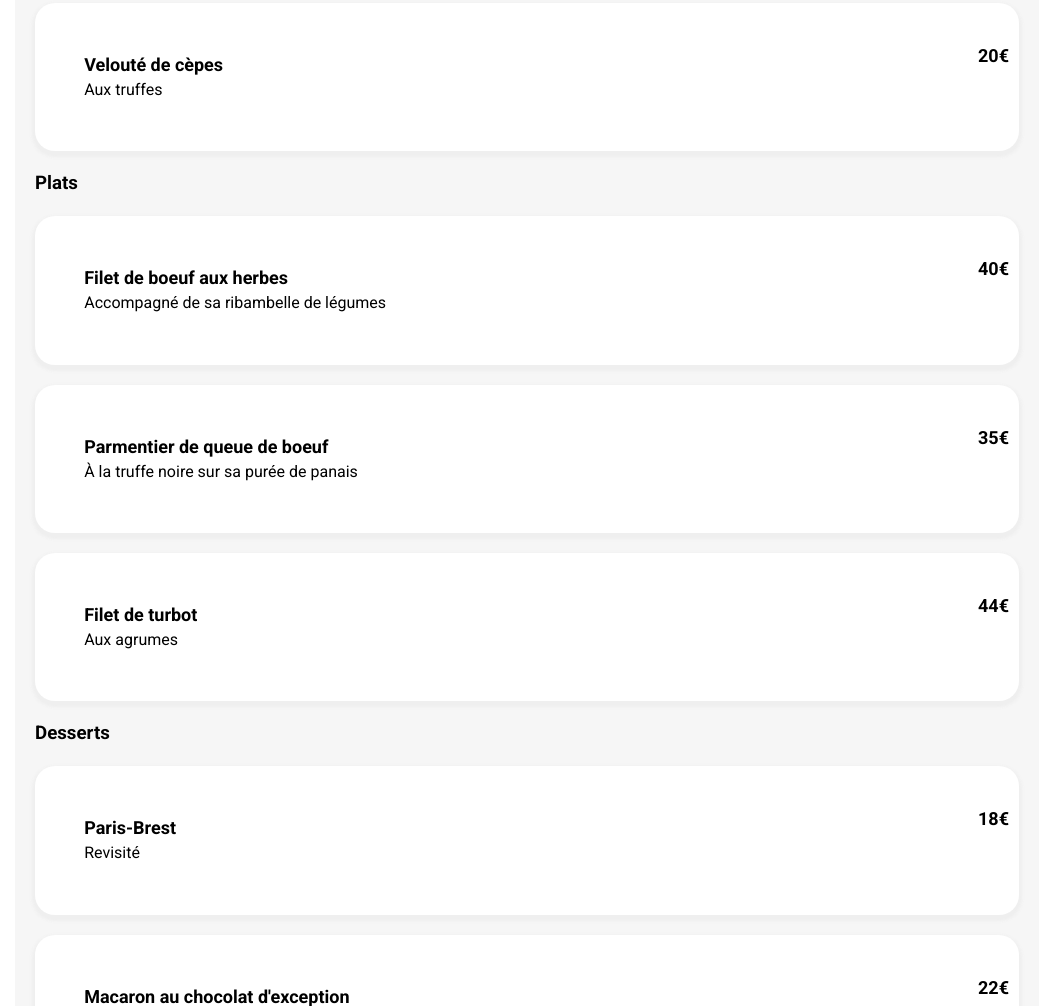
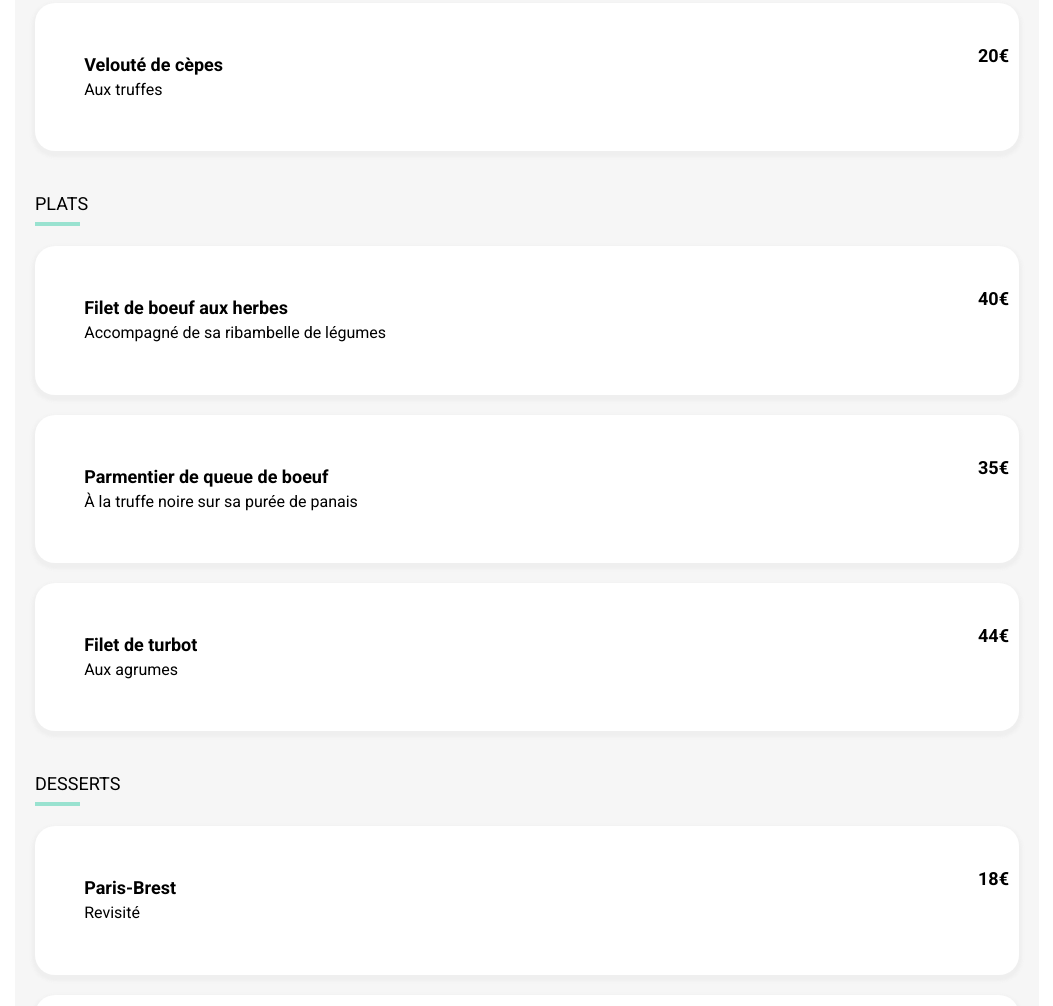
Before and after one commit to McAndra94/AlexandraAyorinde_3_08102021, a plain HTML site: page pages/le_delice_des_sens.html in a window 1280 px wide. Shown: the part 829-1835 px from the top of the page, without its empty margins (113-1166 px from the left). Drawn offline with Linux system fonts and the light colour scheme; a web font is replaced by a local one.

Commit message:
Update le_delice_des_sens.html

```diff
--- a/pages/le_delice_des_sens.html
+++ b/pages/le_delice_des_sens.html
@@ -72,7 +72,7 @@
                 </div>
 
                 <div class="plat">
-                    <h3>Plats</h3>
+                    <h3 class="menu-set">Plats</h3>
                     <div class="menu-description">
                         <div class="menu-content">
                             <h4>Filet de boeuf aux herbes</h4>
@@ -108,7 +108,7 @@
                 </div>
 
                 <div class="dessert">
-                    <h3>Desserts</h3>
+                    <h3 class="menu-set">Desserts</h3>
                     <div class="menu-description">
                         <div class="menu-content">
                             <h4>Paris-Brest</h4>
```
